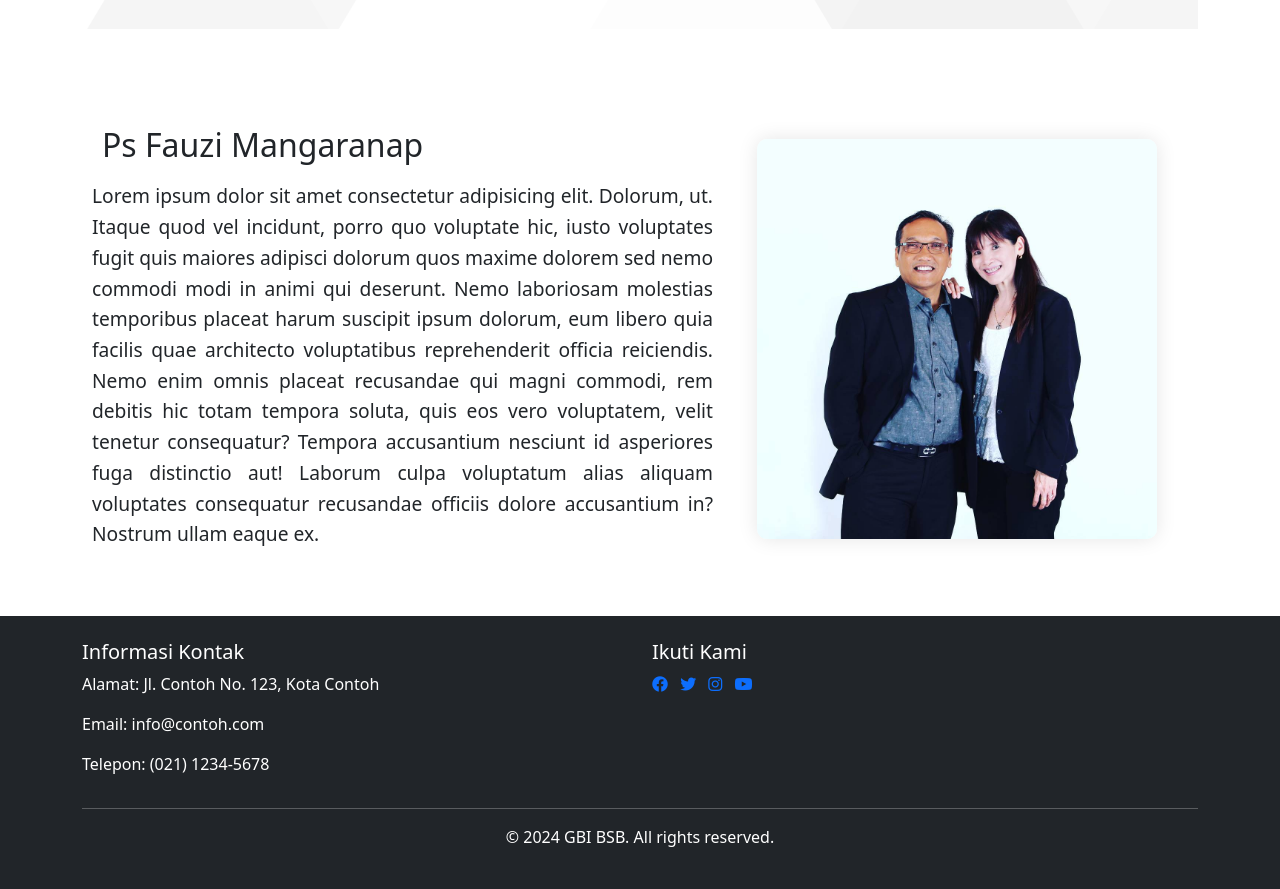
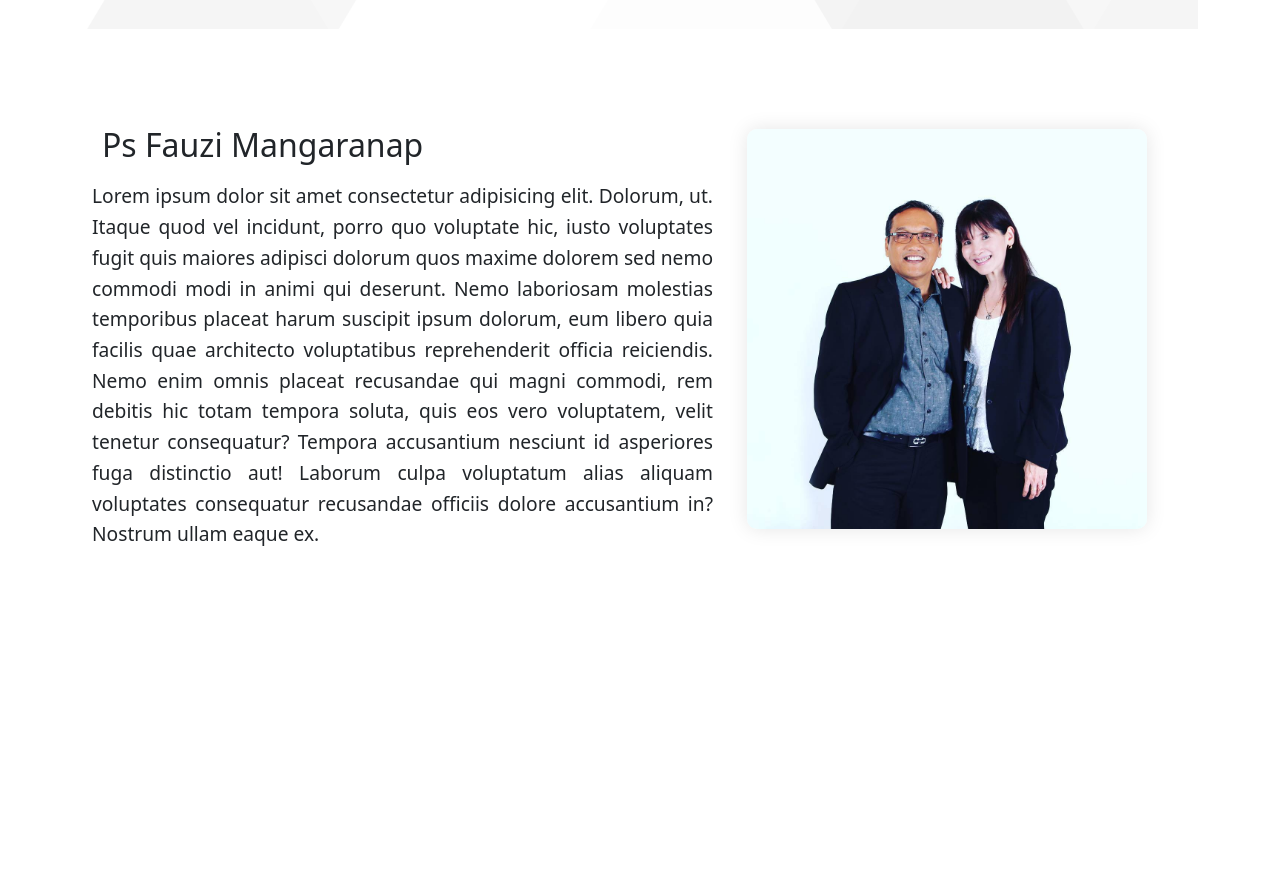
Before and after one commit to Imanueldck/GBI-BSB, a plain HTML site: page index.html in a window 1280 px wide. Shown: the part 1620-2509 px from the top of the page. After the commit the page ends 2236 px from the top, so only its background shows below. Drawn offline with nearby package versions, Linux system fonts and the light colour scheme.

Commit message:
fix section

```diff
--- a/css/style.css
+++ b/css/style.css
@@ -236,7 +236,9 @@ marquee {
 
 /* css pastor */
 #pastor {
+  width: 90%;
   padding-top: 100px;
+  background-color: #ffffff;
 }
 .featurette {
   margin-bottom: 50px;
@@ -259,7 +261,8 @@ marquee {
 .featurette img {
   border-radius: 10px;
   box-shadow: 0px 0px 20px rgba(0, 0, 0, 0.1);
-  margin: 10px;
+  max-width: 100%; /* Gambar menjadi responsif */
+  height: auto; /
 }
 
 /* Efek hover untuk gambar */
--- a/index.html
+++ b/index.html
@@ -121,31 +121,7 @@
       </section>
     </div>
 
-    <footer class="bg-dark text-white py-4">
-      <div class="container">
-        <div class="row">
-          <div class="col-md-6">
-            <h5>Informasi Kontak</h5>
-            <p>Alamat: Jl. Contoh No. 123, Kota Contoh</p>
-            <p>Email: info@contoh.com</p>
-            <p>Telepon: (021) 1234-5678</p>
-          </div>
-          <div class="col-md-6">
-            <h5>Ikuti Kami</h5>
-            <ul class="list-inline">
-              <li class="list-inline-item"><a href="#"><i class="fab fa-facebook"></i></a></li>
-              <li class="list-inline-item"><a href="#"><i class="fab fa-twitter"></i></a></li>
-              <li class="list-inline-item"><a href="#"><i class="fab fa-instagram"></i></a></li>
-              <li class="list-inline-item"><a href="#"><i class="fab fa-youtube"></i></a></li>
-            </ul>
-          </div>
-        </div>
-        <hr class="bg-light" />
-        <div class="text-center">
-          <p>&copy; 2024 GBI BSB. All rights reserved.</p>
-        </div>
-      </div>
-    </footer>
+
 
     <script src="./js/script.js"></script>
     <script src="https://cdn.jsdelivr.net/npm/@popperjs/core@2.11.8/dist/umd/popper.min.js" integrity="sha384-I7E8VVD/ismYTF4hNIPjVp/Zjvgyol6VFvRkX/vR+Vc4jQkC+hVqc2pM8ODewa9r" crossorigin="anonymous"></script>
```
